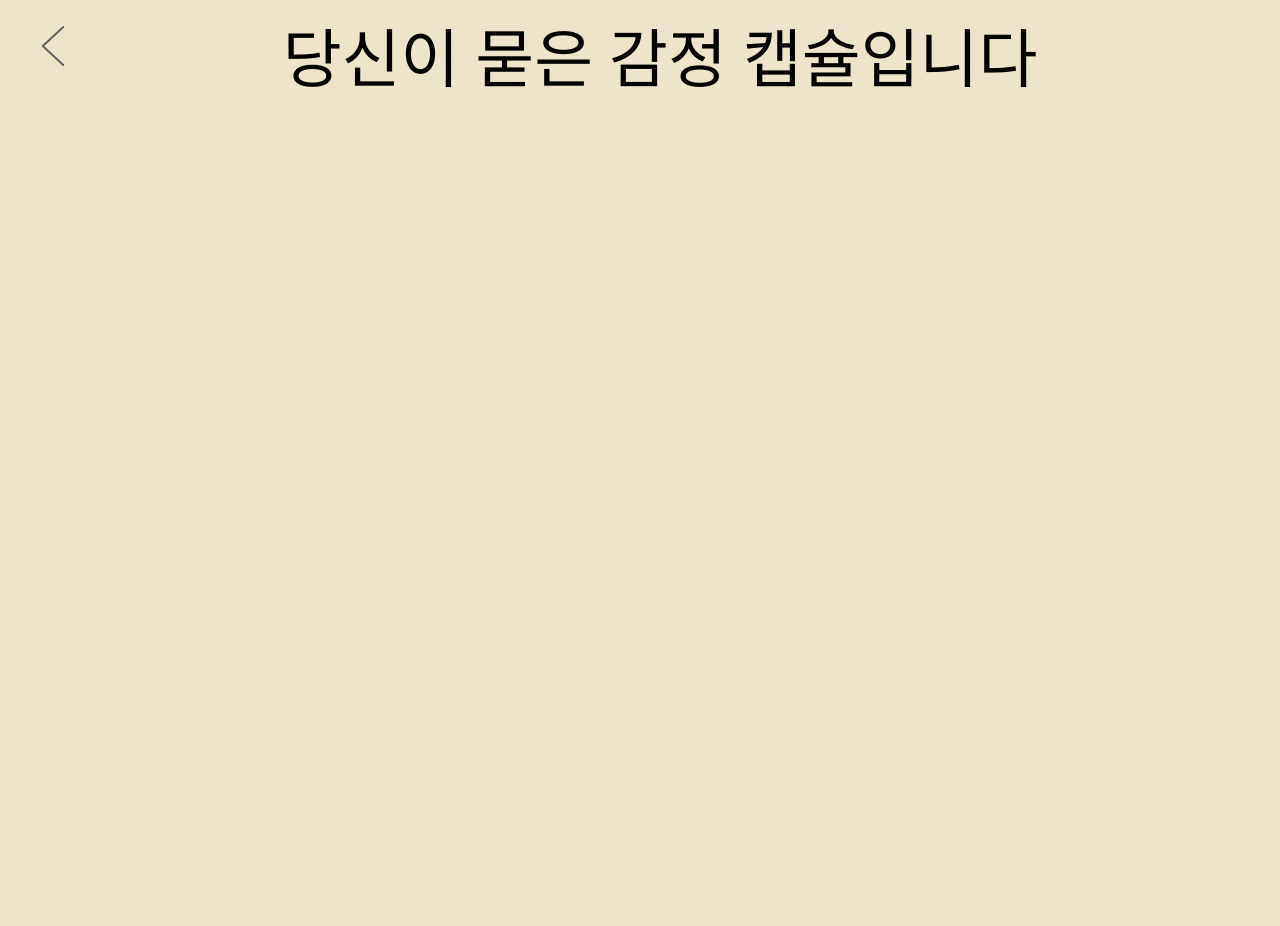
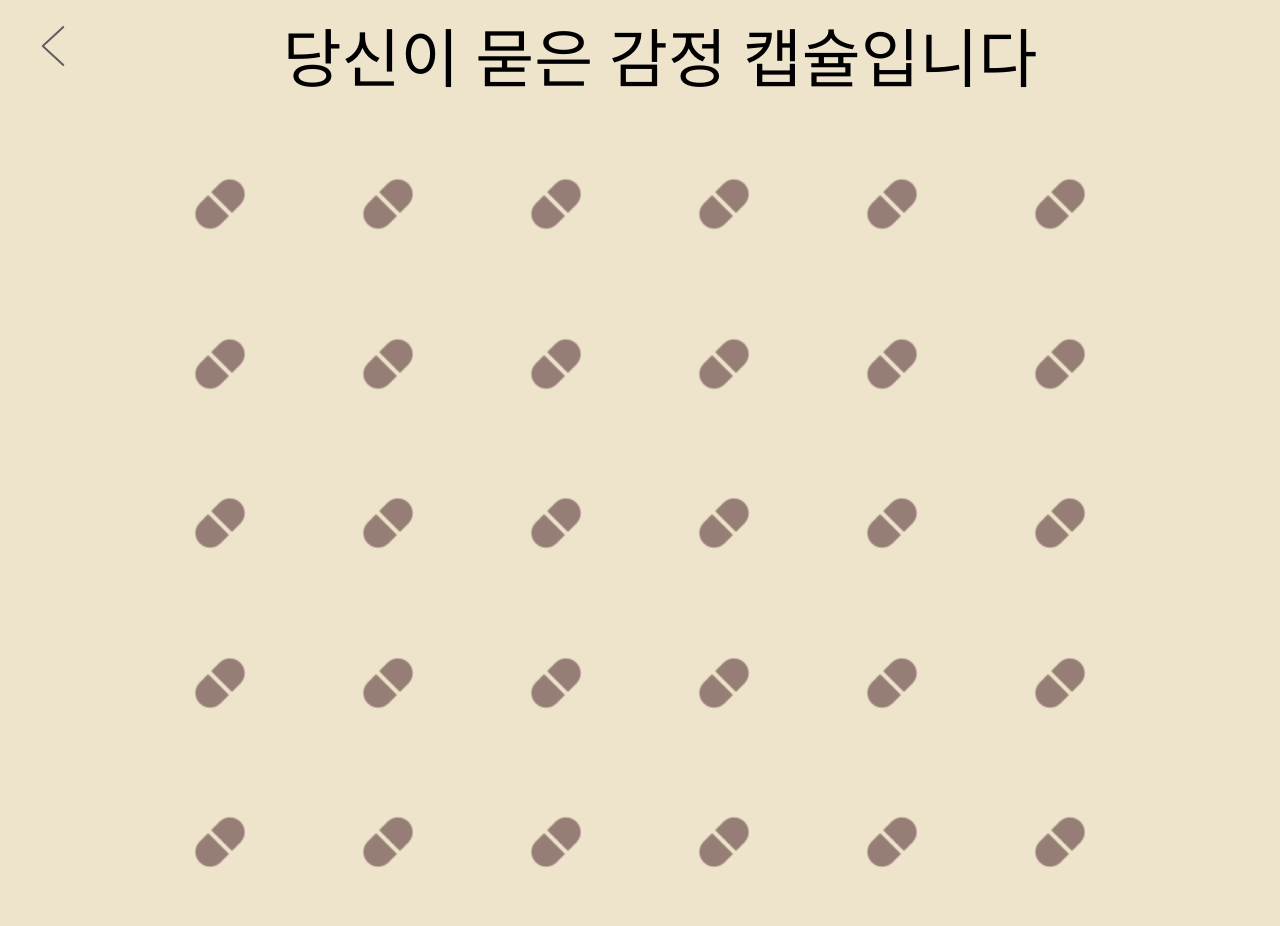
Before and after one commit to KoYujung/ASK_BURY, a website: page public/capsule.html in a window 1280 px wide. Before the commit the page ends 800 px from the top, so only its background shows below. Drawn offline with Linux system fonts and the light colour scheme; a web font is replaced by a local one.

Commit message:
캡슐 생성

```diff
--- a/public/capsule.html
+++ b/public/capsule.html
@@ -11,5 +11,49 @@
         <div style="float: left;"><img src="./img/back.png" width="40" onclick="history.back()" style="cursor: pointer;"></div>
         당신이 묻은 감정 캡슐입니다
     </div>
+    <div class="capsule">
+        <table class="capsule-table">
+            <tr>
+                <td class="centered-cell"><img src="./img/capsule.png" width="100"></td>
+                <td class="centered-cell"><img src="./img/capsule.png" width="100"></td>
+                <td class="centered-cell"><img src="./img/capsule.png" width="100"></td>
+                <td class="centered-cell"><img src="./img/capsule.png" width="100"></td>
+                <td class="centered-cell"><img src="./img/capsule.png" width="100"></td>
+                <td class="centered-cell"><img src="./img/capsule.png" width="100"></td>
+            </tr>
+            <tr>
+                <td class="centered-cell"><img src="./img/capsule.png" width="100"></td>
+                <td class="centered-cell"><img src="./img/capsule.png" width="100"></td>
+                <td class="centered-cell"><img src="./img/capsule.png" width="100"></td>
+                <td class="centered-cell"><img src="./img/capsule.png" width="100"></td>
+                <td class="centered-cell"><img src="./img/capsule.png" width="100"></td>
+                <td class="centered-cell"><img src="./img/capsule.png" width="100"></td>
+            </tr>
+            <tr>
+                <td class="centered-cell"><img src="./img/capsule.png" width="100"></td>
+                <td class="centered-cell"><img src="./img/capsule.png" width="100"></td>
+                <td class="centered-cell"><img src="./img/capsule.png" width="100"></td>
+                <td class="centered-cell"><img src="./img/capsule.png" width="100"></td>
+                <td class="centered-cell"><img src="./img/capsule.png" width="100"></td>
+                <td class="centered-cell"><img src="./img/capsule.png" width="100"></td>
+            </tr>
+            <tr>
+                <td class="centered-cell"><img src="./img/capsule.png" width="100"></td>
+                <td class="centered-cell"><img src="./img/capsule.png" width="100"></td>
+                <td class="centered-cell"><img src="./img/capsule.png" width="100"></td>
+                <td class="centered-cell"><img src="./img/capsule.png" width="100"></td>
+                <td class="centered-cell"><img src="./img/capsule.png" width="100"></td>
+                <td class="centered-cell"><img src="./img/capsule.png" width="100"></td>
+            </tr>
+            <tr>
+                <td class="centered-cell"><img src="./img/capsule.png" width="100"></td>
+                <td class="centered-cell"><img src="./img/capsule.png" width="100"></td>
+                <td class="centered-cell"><img src="./img/capsule.png" width="100"></td>
+                <td class="centered-cell"><img src="./img/capsule.png" width="100"></td>
+                <td class="centered-cell"><img src="./img/capsule.png" width="100"></td>
+                <td class="centered-cell"><img src="./img/capsule.png" width="100"></td>
+            </tr>
+        </table>
+    </div>
 </body>
 </html>
--- a/public/index.css
+++ b/public/index.css
@@ -208,3 +208,21 @@ a {
     }
 
 }
+
+
+/* capsule */
+.capsule {
+    display: flex;
+    justify-content: center;
+    align-items: center;
+}
+
+.capsule-table {
+    width: 80%;
+    height: 800px;
+}
+
+.centered-cell {
+    text-align: center;
+    vertical-align: middle;
+}
```
